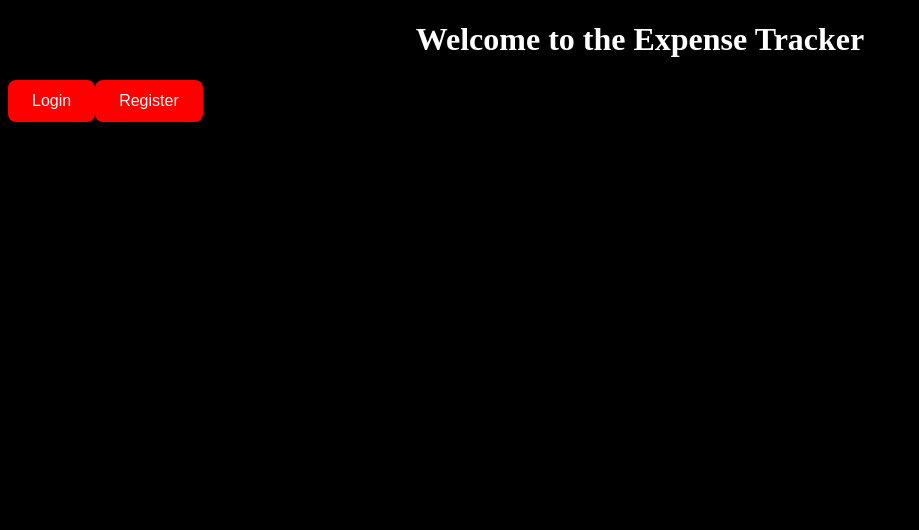
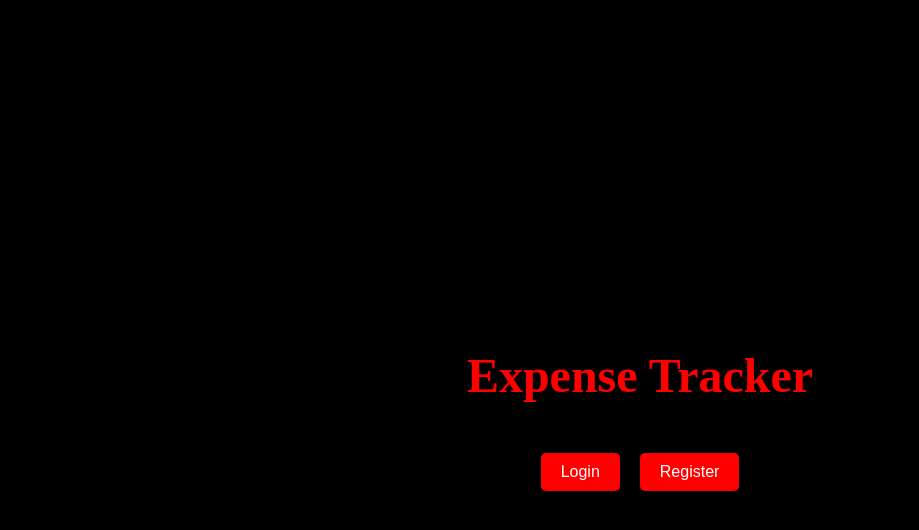
Before and after one commit to ethanquinn1/full-stack-app, a React (Create React App) app: page / in a window 1280 px wide. Shown: the top 530 px of the page, without its empty margins (0-919 px from the left). Built offline with nearby package versions, Linux system fonts and the light colour scheme.

Commit message:
Landing page layout fixed

```diff
--- /dev/null
+++ b/src/components/LandingPage.css
@@ -0,0 +1,36 @@
+/* src/components/LandingPage.css */
+.landing-page {
+    display: flex;
+    justify-content: center;
+    align-items: center;
+    flex-direction: column; /* Stacks the title and buttons vertically */
+    height: 100vh;  /* Make the container take full screen height */
+    background-color: #000;  /* Black background */
+  }
+
+  .landing-title {
+    color: red;  /* Red color for the title */
+    font-size: 3rem;  /* Title size */
+    margin-bottom: 40px;  /* Space between title and buttons */
+    text-align: center;  /* Center the title */
+  }
+
+  .button-container {
+    text-align: center; /* Centers buttons horizontally */
+  }
+
+  .landing-button {
+    background-color: red;
+    color: white;
+    padding: 10px 20px;
+    border: none;
+    margin: 10px;
+    font-size: 16px;
+    cursor: pointer;
+    border-radius: 5px;
+    transition: background-color 0.3s;
+  }
+
+  .landing-button:hover {
+    background-color: darkred;
+  }
--- a/src/components/LandingPage.js
+++ b/src/components/LandingPage.js
@@ -1,34 +1,19 @@
 // src/components/LandingPage.js
 import React from 'react';
-import { useNavigate } from 'react-router-dom';
+import { Link } from 'react-router-dom';
+import './LandingPage.css';  // Make sure your CSS file is linked
 
 const LandingPage = () => {
-  const navigate = useNavigate();
-
-  const handleLoginClick = () => {
-    navigate('/login'); // Navigate to the login page
-  };
-
-  const handleRegisterClick = () => {
-    navigate('/register'); // Navigate to the register page
-  };
-
   return (
-    <div className="flex flex-col items-center justify-center w-full min-h-screen bg-gray-800 text-white space-y-8">
-      <h1 className="text-red-500 text-3xl mb-8">Welcome to the Expense Tracker</h1>
-      <div className="space-x-4">
-        <button
-          onClick={handleLoginClick}
-          className="px-6 py-3 bg-red-500 text-white rounded-md hover:bg-red-600 transition duration-200"
-        >
-          Login
-        </button>
-        <button
-          onClick={handleRegisterClick}
-          className="px-6 py-3 bg-gray-600 text-white rounded-md hover:bg-gray-700 transition duration-200"
-        >
-          Register
-        </button>
+    <div className="landing-page">
+      <h1 className="landing-title">Expense Tracker</h1>
+      <div className="button-container">
+        <Link to="/login">
+          <button className="landing-button">Login</button>
+        </Link>
+        <Link to="/register">
+          <button className="landing-button">Register</button>
+        </Link>
       </div>
     </div>
   );
```
